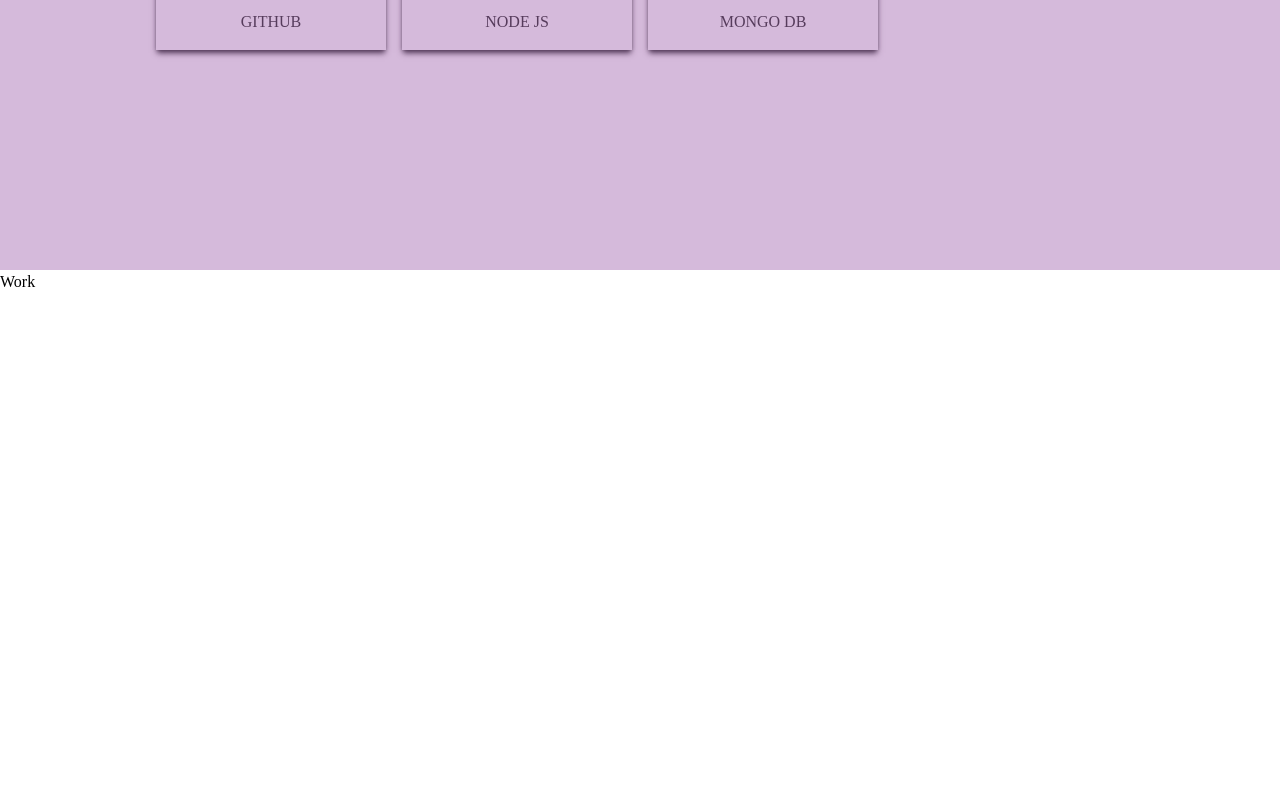
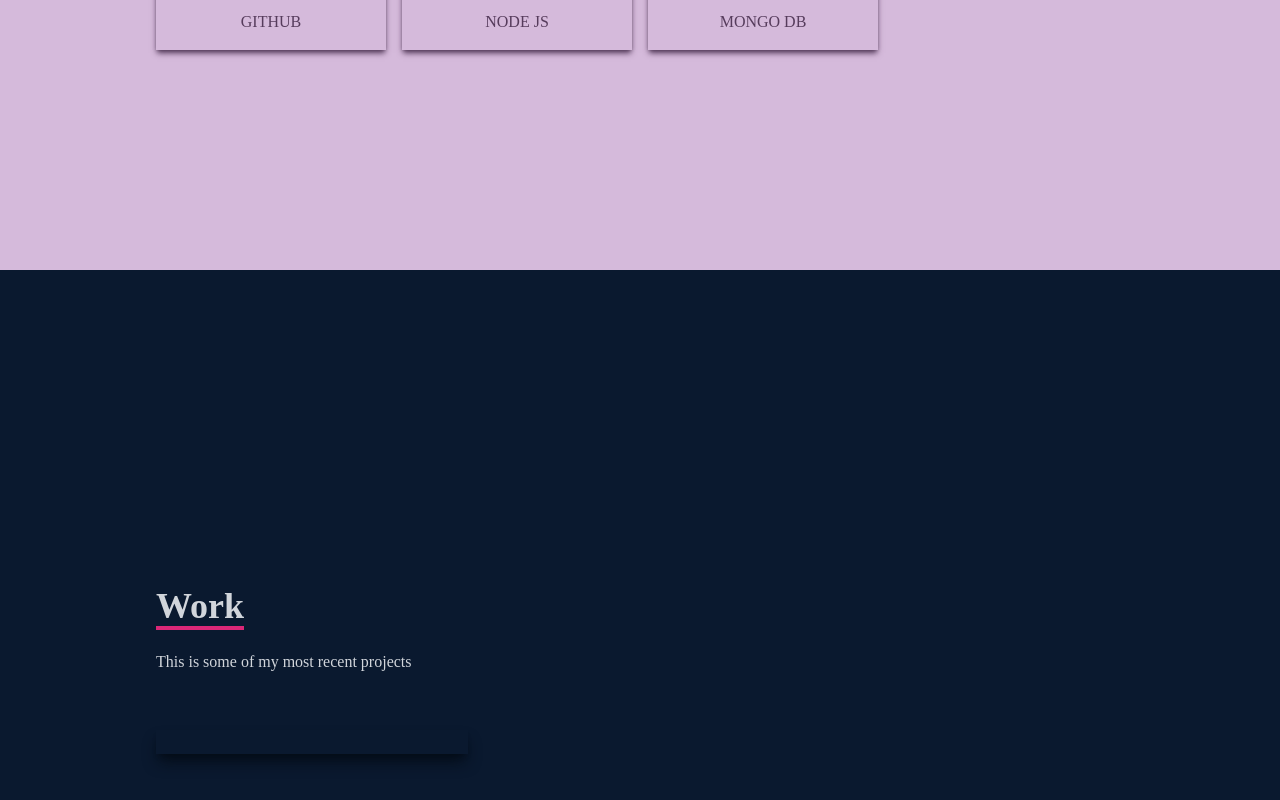
Before and after one commit to aileenbryand/my-portfolio, a React (Create React App) app in the folder my-portfolio/: page / in a window 1280 px wide. Shown: the part 2130-2930 px from the top of the page. Before the commit the page ends 2424 px from the top, so only its background shows below. Built offline with nearby package versions, Linux system fonts and the light colour scheme.

Commit message:
added new images

```diff
--- a/my-portfolio/src/components/Work.jsx
+++ b/my-portfolio/src/components/Work.jsx
@@ -1,8 +1,41 @@
 import React from 'react'
+import BlackJack from '../assets/BlackJack.png'
+import GlobalDining from '../assets/GlobalDining.png'
 
 const Work = () => {
   return (
-    <div>Work</div>
+    <div name= 'work' className='w-full md:h-screen bg-[#0a192f] text-gray-300'>
+      <div className='max-w-[1000px] mx-auto p-4 flex flex-col justify-center w-full h-full'>
+          <div className='pb-8'>
+              <p className='text-4xl font-bold inline border-b-4 text-gray-300 border-pink-600'>Work</p>
+              <p className='py-6'>This is some of my most recent projects</p>
+          </div>
+
+          <div className='grid sm:grid-cols-2 md:grid-cols-3 gap-4'>
+            <div name= 'card' className='shadow-lg shadow-[#040c16] group container roudned-md flex justify-center items-center mx-auto content-div'>
+              <div>
+                <div>
+                  <span>
+
+                  </span>
+                  <div>
+                    <a href=''>
+                      <button>
+
+                      </button>
+                    </a>
+                    <a href=''>
+                      <button>
+
+                      </button>
+                    </a>
+                  </div>
+                </div>
+              </div>
+            </div>
+          </div>
+      </div>
+    </div>
   )
 }
 
```
Also changed, not shown: 2 other files (tests, documents, lock files or other folders).
